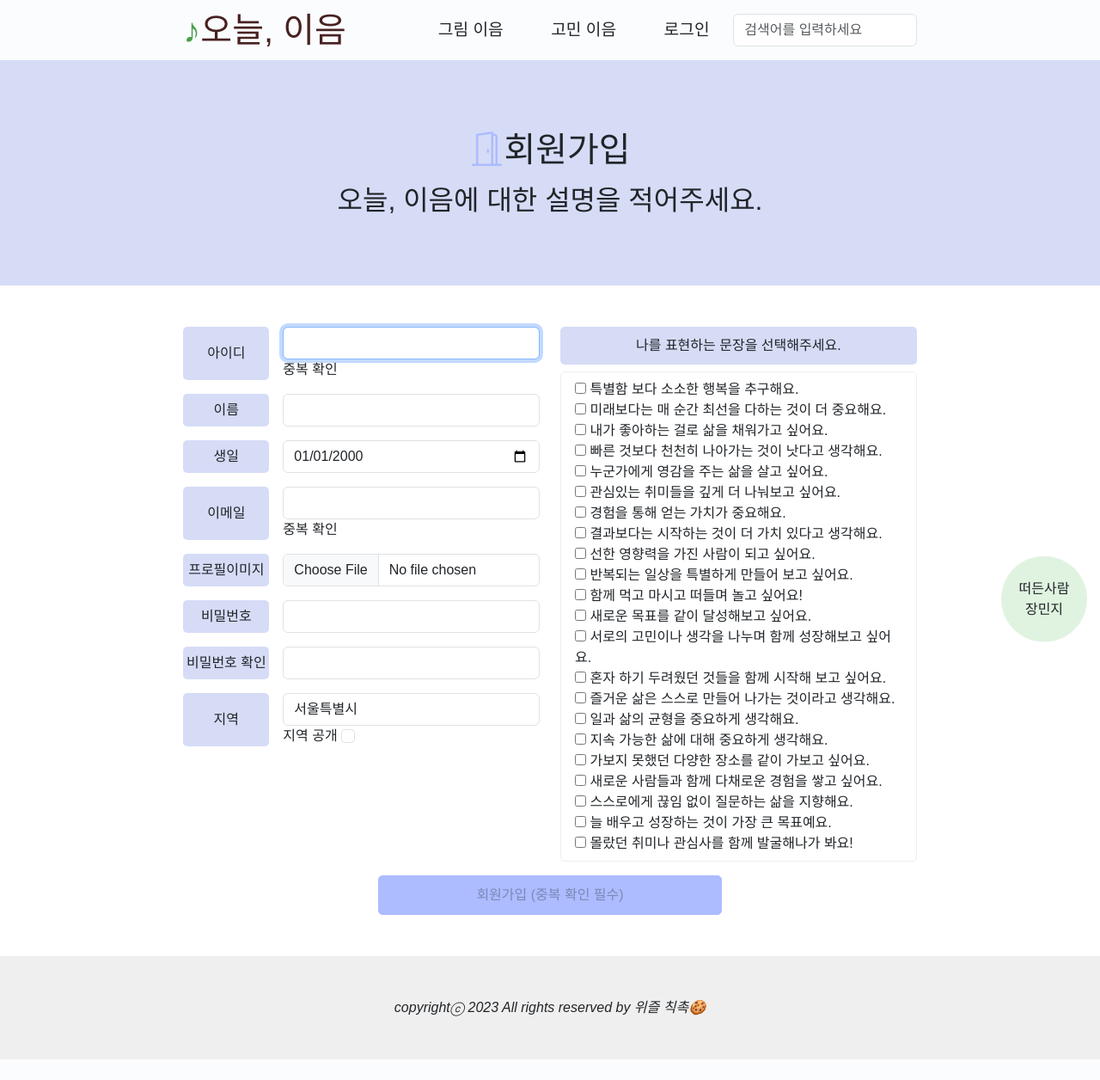
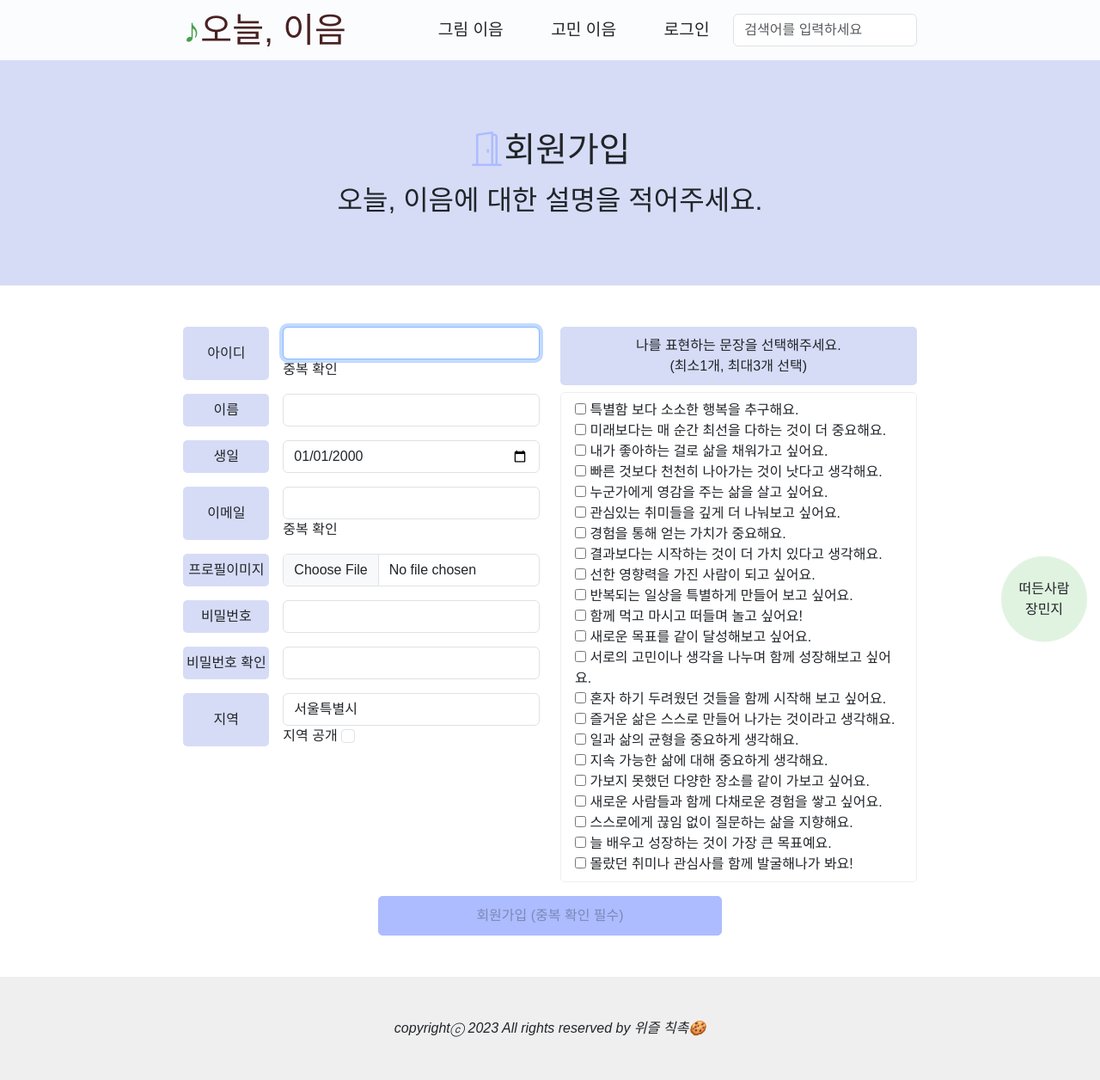
Before and after one commit to skysky44/ieum, a Django app: page /accounts/signup/ in a window 1280 px wide. Shown: the whole page at 86% size. Before the commit the page ends 1232 px from the top, so only its background shows below. Run offline with Django 3.2, Linux system fonts and the light colour scheme; some libraries are stand-ins or nearby versions; some web fonts are replaced.

Commit message:
[UPDATE]signup/introductions 회원가입 introductions 3개만 선택하기

```diff
--- a/accounts/forms.py
+++ b/accounts/forms.py
@@ -124,6 +124,12 @@ class CustomUserCreationForm(UserCreationForm):
         choices=SENTENCE_CHOICES,
         widget=forms.CheckboxSelectMultiple,
     )
+
+    def clean_introductions(self):
+        selected_choices = self.cleaned_data.get('introductions')
+        if selected_choices and len(selected_choices) > 3:
+            raise forms.ValidationError('Please select 3 choices or fewer.')
+        return selected_choices
 
     password = None
 
--- a/accounts/templates/accounts/signup.html
+++ b/accounts/templates/accounts/signup.html
@@ -85,9 +85,9 @@
       </div>
       <div class="signup--form2">
         <div class="signup--introductions--list">
-          <p class="signup--lable introductions--lable">나를 표현하는 문장을 선택해주세요.</p>
+          <p class="signup--lable introductions--lable text-center">나를 표현하는 문장을 선택해주세요. <br> (최소1개, 최대3개 선택)</p>
           <div class="signup--introductions--content">
-            {{ form.introductions }}
+            <div id='id_introductions'>{{ form.introductions }}</div>
           </div>
         </div>
       </div>
@@ -209,5 +209,24 @@
       signupButton.disabled = true; // 버튼 비활성화
     }
   });
+
+  // introductions 체크박스 3개 선택
+  const checkboxes = document.querySelectorAll('#id_introductions input[type="checkbox"]');
+  let selectedCount = 0;
+
+  checkboxes.forEach((checkbox) => {
+    checkbox.addEventListener('change', (event) => {
+      if (event.target.checked) {
+        selectedCount++;
+      } else {
+        selectedCount--;
+      }
+
+      if (selectedCount > 3) {
+        event.target.checked = false;
+        selectedCount--;
+      }
+    });
+  });
 </script>
 {% endblock script %}
--- a/accounts/views.py
+++ b/accounts/views.py
@@ -42,8 +42,8 @@ def login(request):
             auth_login(request, form.get_user())
             user1 = User.objects.get(username=username)
             user_pk = user1.pk
-            hiword_1 = Result.objects.filter(pk=user_pk)
-            if hiword_1.exists():
+            balances_word = Result.objects.filter(pk=user_pk)
+            if balances_word.exists():
                 return redirect('posts:index')
             else:
                 return redirect('accounts:balances')
@@ -149,7 +149,6 @@ def signup(request):
 
 def check_username(request):
     username = request.POST.get('username', '')
-    print(username)
     User = get_user_model()
     try:
         User.objects.get(username=username)
```
